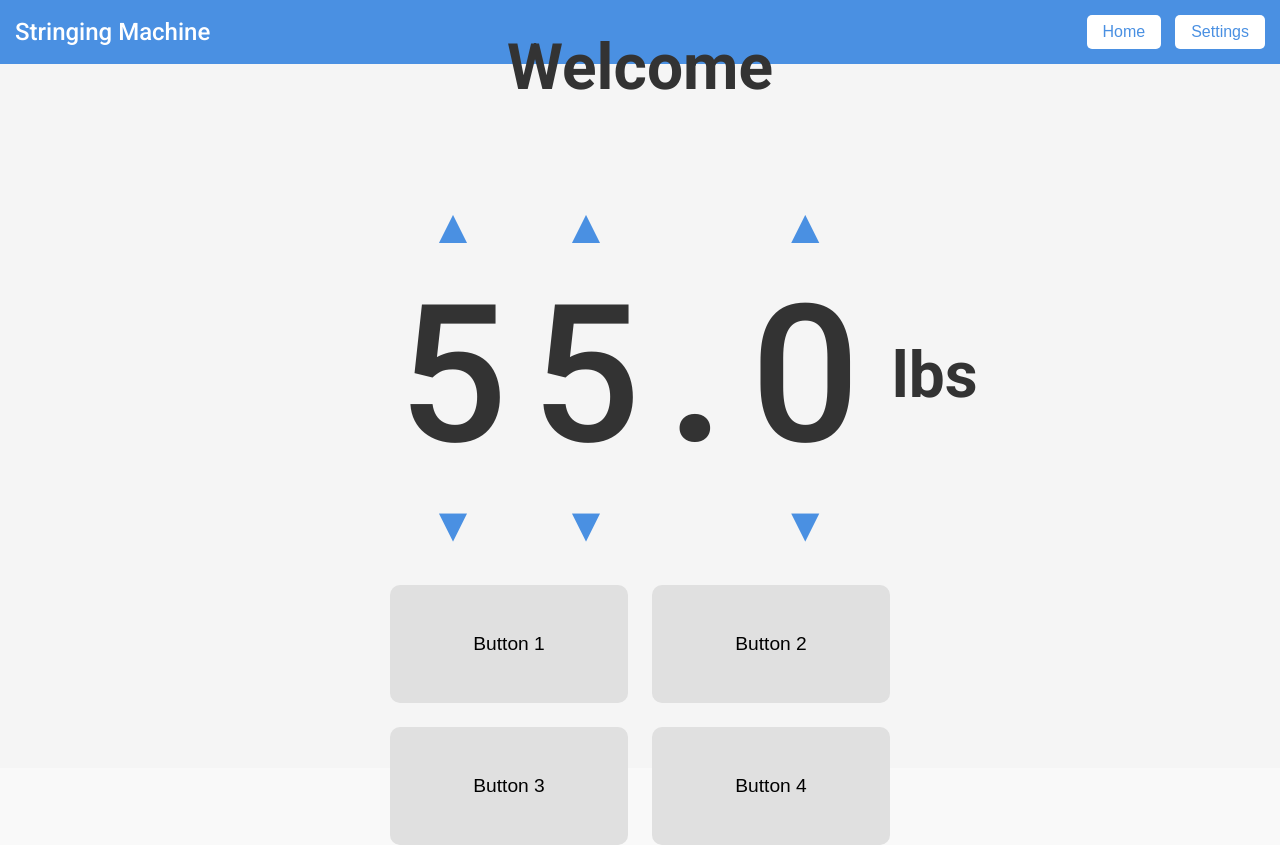
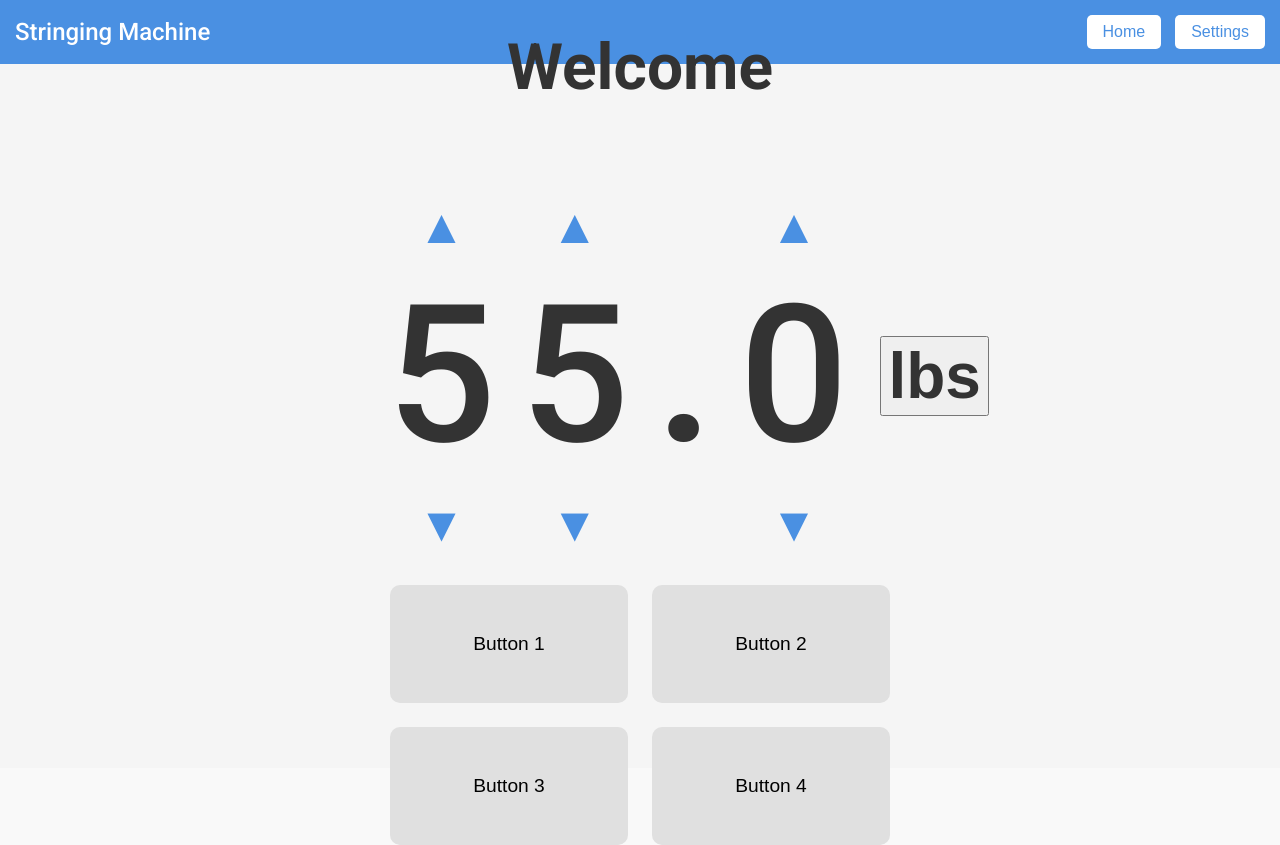
Before and after one commit to austin-schoster7/UI-Project-3, a SvelteKit app: page /stringing-menu in a window 1280 px wide. Built offline with nearby package versions, Linux system fonts and the light colour scheme.

Commit message:
Added button to easily change between units and automatically convert them

```diff
--- a/src/routes/stringing-menu/+page.svelte
+++ b/src/routes/stringing-menu/+page.svelte
@@ -5,14 +5,16 @@
     import { onMount } from 'svelte';
 
     let profileData;
+    let unit = 'lbs'; // Track the current unit
+    let tension = 55.0; // Default tension value
 
     onMount(() => {
         selectedProfile.subscribe(profile => {
             profileData = profile;
+			unit = profile.unit ? profile.unit : 'lbs'; // Set unit based on profile data
+			tension = unit === 'lbs' ? 55.0 : 25.0; // Set default tension based on unit
         });
     });
-
-	let tension = 55.0;
 
     function incrementTension(step) {
         tension += step;
@@ -20,6 +22,18 @@
 
     function decrementTension(step) {
         tension -= step;
+    }
+
+    function toggleUnit() {
+        if (unit === 'lbs') {
+            // Convert lbs to kg (1 lb = 0.453592 kg)
+            tension = parseFloat((tension * 0.453592).toFixed(1));
+            unit = 'kg';
+        } else {
+            // Convert kg to lbs (1 kg = 2.20462 lbs)
+            tension = parseFloat((tension * 2.20462).toFixed(1));
+            unit = 'lbs';
+        }
     }
 </script>
 
@@ -30,6 +44,7 @@
         <h1>Welcome {profileData ? profileData.name : ''}</h1>
     </div>
     <br>
+
     <!-- Increment and Decrement Arrows for each place value -->
     <div class="tension-controls">
         <div class="tension-column">
@@ -51,8 +66,8 @@
             <button class="arrow-button" on:click={() => decrementTension(0.1)}>▼</button>
         </div>
 
-		<!-- Lbs Unit Display -->
-		<div class="unit-label">lbs</div>
+        <!-- Unit Toggle Button -->
+        <button class="unit-label" on:click={toggleUnit}>{unit}</button>
     </div>
 
     <!-- Larger, square function buttons with more spacing -->
@@ -121,10 +136,15 @@
     }
 
     .unit-label {
-		font-size: 4rem; /* Matches the other elements for a cohesive look */
+        font-size: 4rem;
         font-weight: bold;
         color: #333;
         margin-left: 0.5rem;
+        cursor: pointer;
+    }
+
+    .unit-label:hover {
+        color: #357abd;
     }
 
     .arrow-button:hover {
@@ -147,7 +167,7 @@
     }
 
     .function-buttons button {
-		padding: 3rem; /* Square buttons */
+        padding: 3rem;
         font-size: 1.2rem;
         background-color: #e0e0e0;
         border: none;
```
Lines whose indentation alone changed are shown as unchanged.
